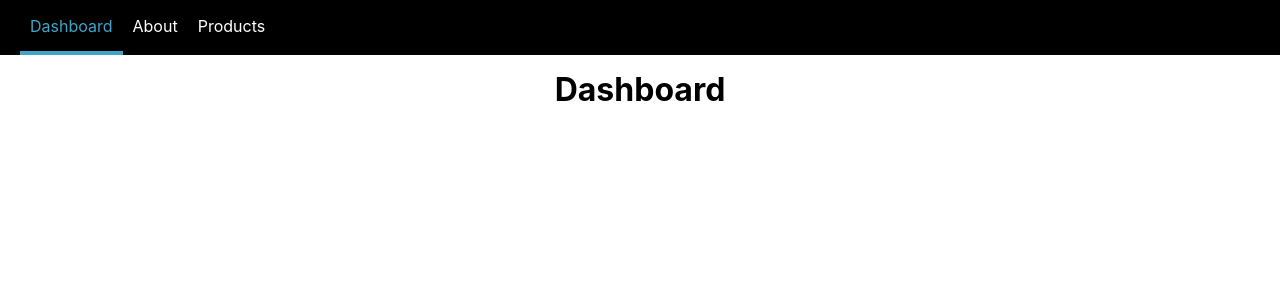
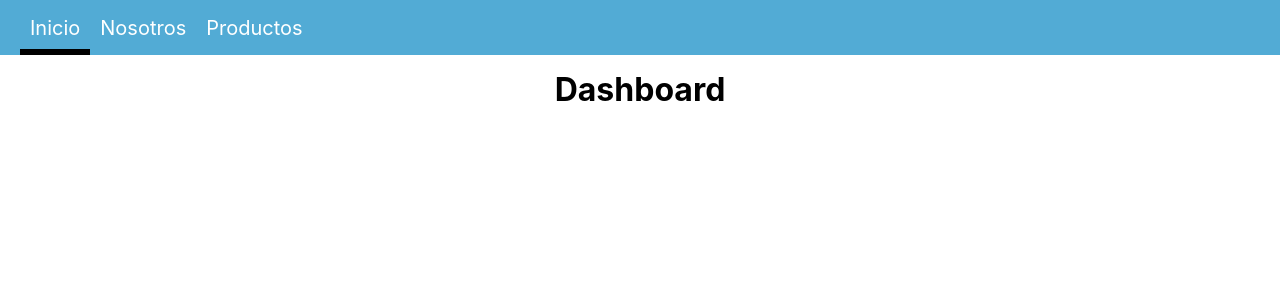
Before and after one commit to AlbertoProgra/vendonlinegt, a React (Create React App) app: page / in a window 1280 px wide. Shown: the top 300 px of the page. Built offline with nearby package versions, Linux system fonts and the light colour scheme.

Commit message:
Fifth commit

```diff
--- a/src/components/Navigation/NavItems/NavItem/NavItem.module.css
+++ b/src/components/Navigation/NavItems/NavItem/NavItem.module.css
@@ -14,11 +14,12 @@
     text-decoration: none;
     width: 100%;
     box-sizing: border-box;
+    font-size: 20px;
 }
 
 .NavItem a:hover,
 .NavItem a:active,
 .NavItem a.active {
-    border-bottom: 4px solid #40A4C8;
-    color: #40A4C8;
+    border-bottom: 6px solid #000000;
+    color: #ffffff;
 }
--- a/src/components/Navigation/NavItems/NavItems.js
+++ b/src/components/Navigation/NavItems/NavItems.js
@@ -4,9 +4,9 @@ import NavItem from './NavItem/NavItem';
 const navItems = (props) => {
     return (
         <ul className={classes.NavItems}>
-        <NavItem link="/">Dashboard</NavItem>
-        <NavItem link="/about">About</NavItem>
-        <NavItem link="/products">Products</NavItem>
+        <NavItem link="/">Inicio</NavItem>
+        <NavItem link="/about">Nosotros</NavItem>
+        <NavItem link="/products">Productos</NavItem>
         </ul>
     );
 }
--- a/src/components/Navigation/Toolbar/Toolbar.module.css
+++ b/src/components/Navigation/Toolbar/Toolbar.module.css
@@ -4,7 +4,7 @@
     position: fixed;
     top: 0;
     left: 0;
-    background-color: black;
+    background-color: #52abd5;
     display: flex;
     justify-content: space-between;
     align-items: center;
```
Also changed, not shown: 1 other file (tests, documents, lock files or other folders).
